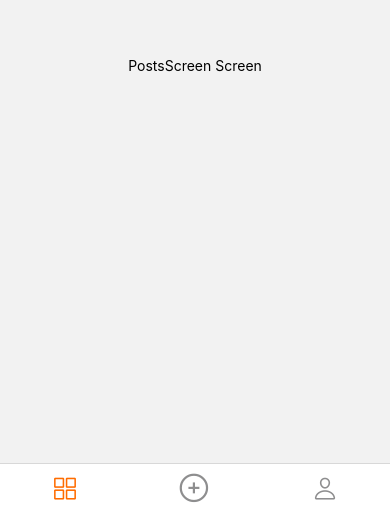
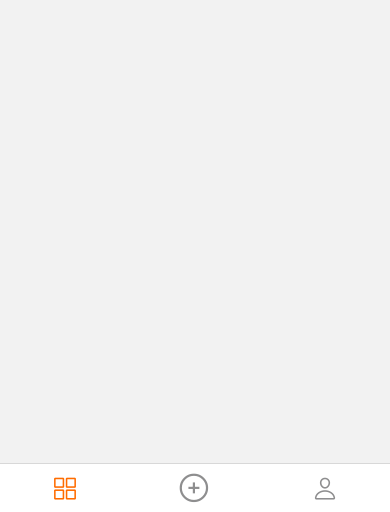
Before and after one commit to Petro-Psekho/mobile-blog, a React Native app: screen / in a window 390 px wide. Shown: the part 332-844 px from the top of the page. Built offline with nearby package versions, Linux system fonts and the light colour scheme.

Commit message:
add image markup to PostsScreen

```diff
--- a/screens/mainScreen/PostsScreen.js
+++ b/screens/mainScreen/PostsScreen.js
@@ -1,5 +1,5 @@
 import React, { useState, useEffect } from 'react';
-import { View, Text, StyleSheet } from 'react-native';
+import { View, Text, StyleSheet, FlatList, Image } from 'react-native';
 
 const PostsScreen = ({ route }) => {
   const [posts, setPosts] = useState([]);
@@ -16,7 +16,16 @@ const PostsScreen = ({ route }) => {
 
   return (
     <View style={styles.container}>
-      <Text>PostsScreen Screen</Text>
+      <FlatList
+        style={{ marginTop: 50 }}
+        data={posts}
+        keyExtractor={(item, indx) => indx.toString()}
+        renderItem={({ item }) => (
+          <View style={{ marginBottom: 20 }}>
+            <Image source={{ uri: item.image }} style={{ marginHorizontal: 10, height: 200 }} />
+          </View>
+        )}
+      />
     </View>
   );
 };
@@ -24,7 +33,7 @@ const PostsScreen = ({ route }) => {
 const styles = StyleSheet.create({
   container: {
     flex: 1,
-    alignItems: 'center',
+    // alignItems: 'center',
     justifyContent: 'center',
   },
 });
```
